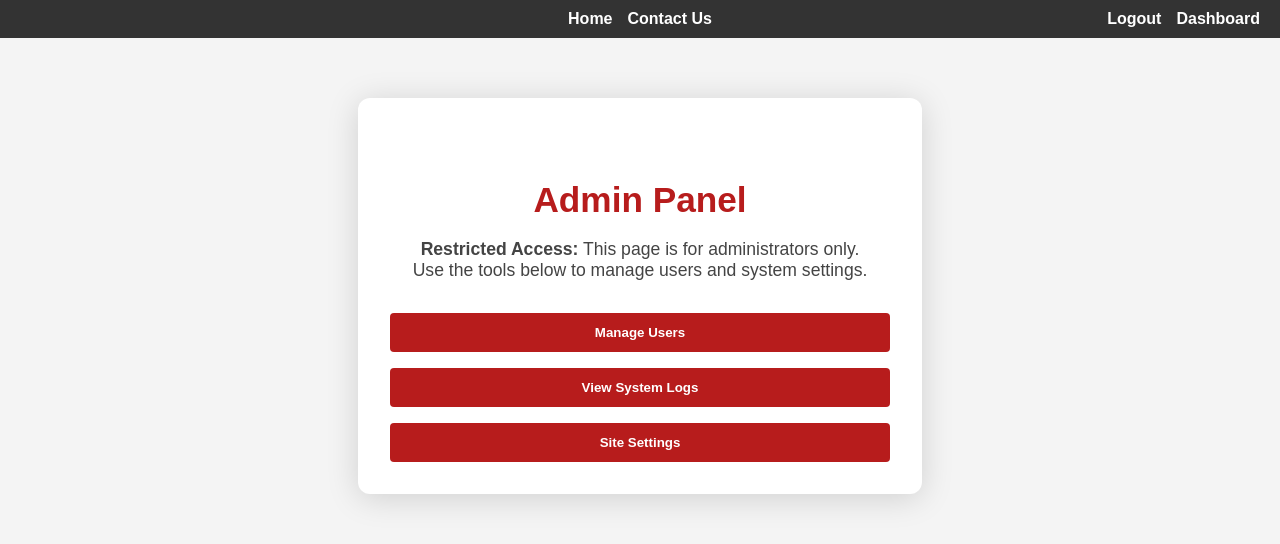
After one commit to Nicholasstrachan242/max-energy, a Flask app: page /admin/admins-only in a window 1280 px wide. The commit adds this page. Shown: the top 544 px of the page. Run offline with Flask 3, Linux system fonts and the light colour scheme; the visitor is signed in with stand-in values (Sample User, id 1); parts of the project's set-up code (start-up, migrations or seed data) failed here and were passed over.

Commit message:
add admin page. Begin flask-wtf setup

```diff
--- a/app/__init__.py
+++ b/app/__init__.py
@@ -40,7 +40,7 @@ def create_app(test_config=None):
 
             'SECRET_KEY': os.getenv('SECRET_KEY'),
             'SQLALCHEMY_DATABASE_URI': (
-                f"mysql+pymysql://{os.getenv('DB_USER')}:{os.getenv('_DB_PASS')}"
+                f"mysql+pymysql://{os.getenv('DB_USER')}:{os.getenv('DB_PASS')}"
                 f"@{os.getenv('DB_HOST')}:{os.getenv('DB_PORT')}/{os.getenv('DB_NAME')}"
             ),
             'SQLALCHEMY_TRACK_MODIFICATIONS': False,
@@ -49,8 +49,11 @@ def create_app(test_config=None):
             'SESSION_COOKIE_SECURE': True, # session cookie only uses https
             'REMEMBER_COOKIE_SECURE': True, # remember me cookie only uses https
             'SESSION_COOKIE_HTTPONLY': True, # prevents JS from accessing session cookie
+            'SESSION_COOKIE_SAMESITE': 'Lax', # helps prevent CSRF attacks
             'REMEMBER_COOKIE_HTTPONLY': True, # prevents JS from accessing remember me cookie
             'REMEMBER_COOKIE_DURATION': timedelta(days=2),
+            'REMEMBER_COOKIE_SAMESITE': 'Lax', # helps prevent CSRF attacks
+            'WTF_CSRF_ENABLED': True, # enable CSRF protection TODO: finish setting up CSRF protection on pages with forms
     }
 
     # Overwrite config for testing
@@ -96,9 +99,12 @@ def create_app(test_config=None):
     from app.auth.auth import auth_bp as auth
     from app.general.dashboard import dashboard_bp as dashboard
     from app.general.contact import contact_bp as contact
+    from app.general.admin import admin_bp as admin
     app.register_blueprint(home)
     app.register_blueprint(auth)
     app.register_blueprint(dashboard)
     app.register_blueprint(contact)
+    app.register_blueprint(admin)
+
 
     return app
--- /dev/null
+++ b/app/general/admin.py
@@ -0,0 +1,15 @@
+# admin.py is meant to show a restricted access (admins-only.html) page for admins only.
+# It is meant to demonstrate RBAC (Role-Based Access Control) and the route will only be accessible to admins.
+
+from flask import Blueprint, render_template, abort
+from flask_login import login_required, current_user
+
+admin_bp = Blueprint('admin', __name__, url_prefix='/admin')
+
+@admin_bp.route('/admins-only')
+@login_required # require login.
+def admins_only():
+    # Enforce RBAC here.
+    if not hasattr(current_user, "role") or current_user.role != 'admin':
+        abort(403)  # Forbidden: Not authorized
+    return render_template('admins-only.html', user=current_user)
--- /dev/null
+++ b/app/static/admins-only.css
@@ -0,0 +1,40 @@
+/* admins-only.html stylesheet */
+
+.admin-panel-container {
+  max-width: 500px;
+  margin: 60px auto 0 auto;
+  padding: 2rem;
+  background: #fff;
+  border-radius: 12px;
+  box-shadow: 0 4px 32px rgba(0, 0, 0, 0.15);
+  text-align: center;
+}
+.admin-panel-container h1 {
+  color: #b71c1c;
+  font-size: 2.2rem;
+  margin-bottom: 1.2rem;
+}
+.admin-panel-container p {
+  color: #444;
+  margin-bottom: 2rem;
+  font-size: 1.1rem;
+}
+.admin-panel-actions {
+  display: flex;
+  flex-direction: column;
+  gap: 1rem;
+  margin-top: 1.5rem;
+}
+.admin-panel-actions button {
+  padding: 0.75rem 1.5rem;
+  border: none;
+  border-radius: 4px;
+  background: #b71c1c;
+  color: #fff;
+  font-weight: 600;
+  cursor: pointer;
+  transition: background 0.2s;
+}
+.admin-panel-actions button:hover {
+  background: #880808;
+}
--- /dev/null
+++ b/app/templates/admins-only.html
@@ -0,0 +1,28 @@
+<!-- admins-only.html is meant to show a restricted access page for admins only.
+ It is meant to demonstrate RBAC and the route will only be accessible to admins. -->
+
+<!DOCTYPE html>
+<html lang="en">
+{% extends "base.html" %}
+{% block title %}Admin Panel{% endblock %}
+
+{% block extra_css %}
+<link rel="stylesheet" href="{{ url_for('static', filename='admins-only.css') }}">
+{% endblock %}
+
+{% block content %}
+<div class="admin-panel-container">
+    <h1>Admin Panel</h1>
+    <p>
+        <strong>Restricted Access:</strong> This page is for administrators only.<br>
+        Use the tools below to manage users and system settings.
+    </p>
+    <div class="admin-panel-actions">
+        <button>Manage Users</button>
+        <button>View System Logs</button>
+        <button>Site Settings</button>
+    </div>
+</div>
+{% endblock %}
+
+</html>
--- a/app/templates/dashboard.html
+++ b/app/templates/dashboard.html
@@ -23,7 +23,7 @@
         <div class="feature-box">
             <h3>Role-specific actions</h3>
             <div class="feature-content">
-                ----- Relevant information goes here -----
+                <a href="{{ url_for('admin.admins_only') }}">Click this link ONLY if you are an admin.</a>
             </div>
         </div>
     </div>
```
Also changed, not shown: app/auth/forms.py (added, +23 -0 lines), app/templates/test-panels.html (added, +39 -0 lines), migrations/versions/be259015479d_commit.py (added, +46 -0 lines), scripts/mass_create_users.py (+17 -8 lines), scripts/create_user.py (renamed from scripts/add_user.py).
